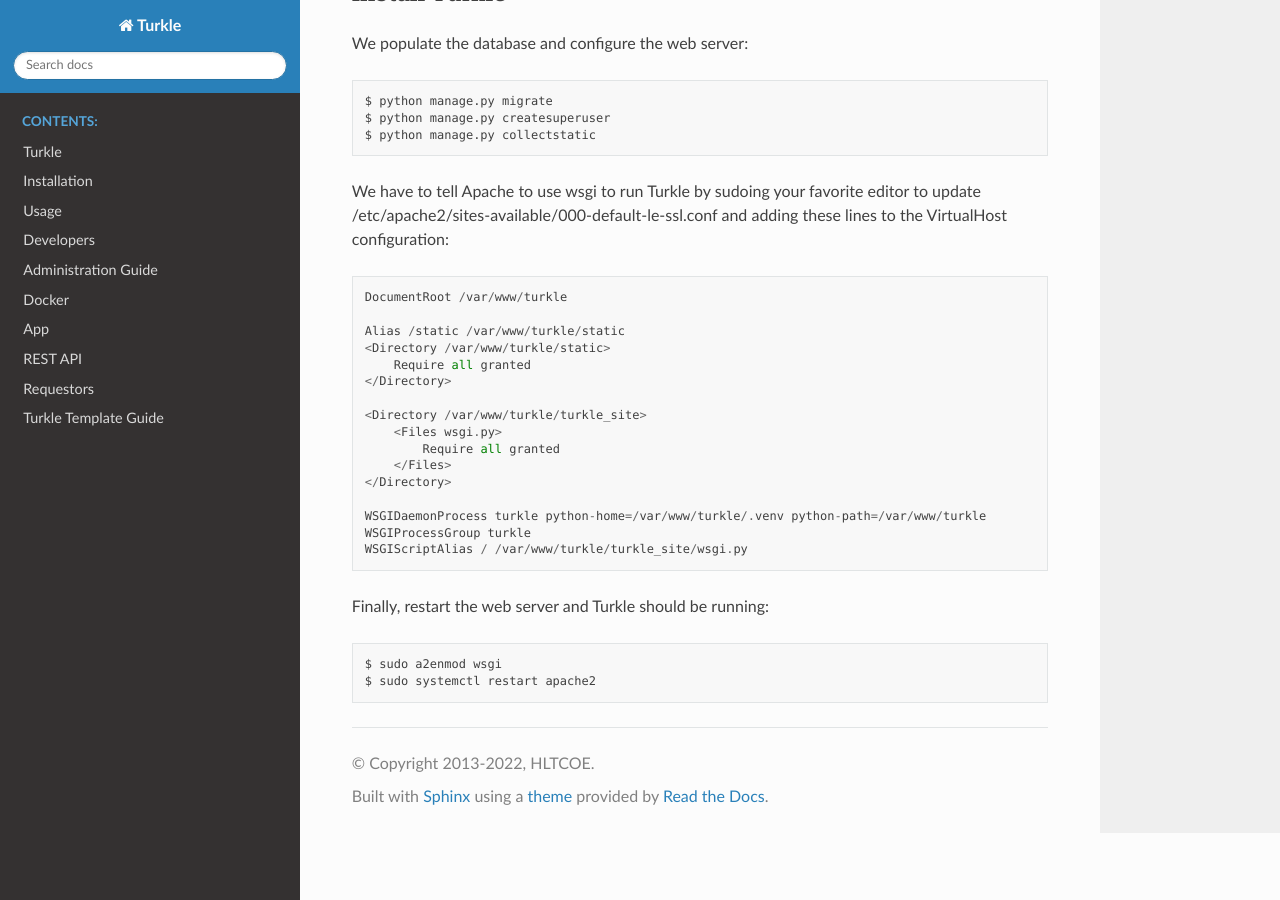
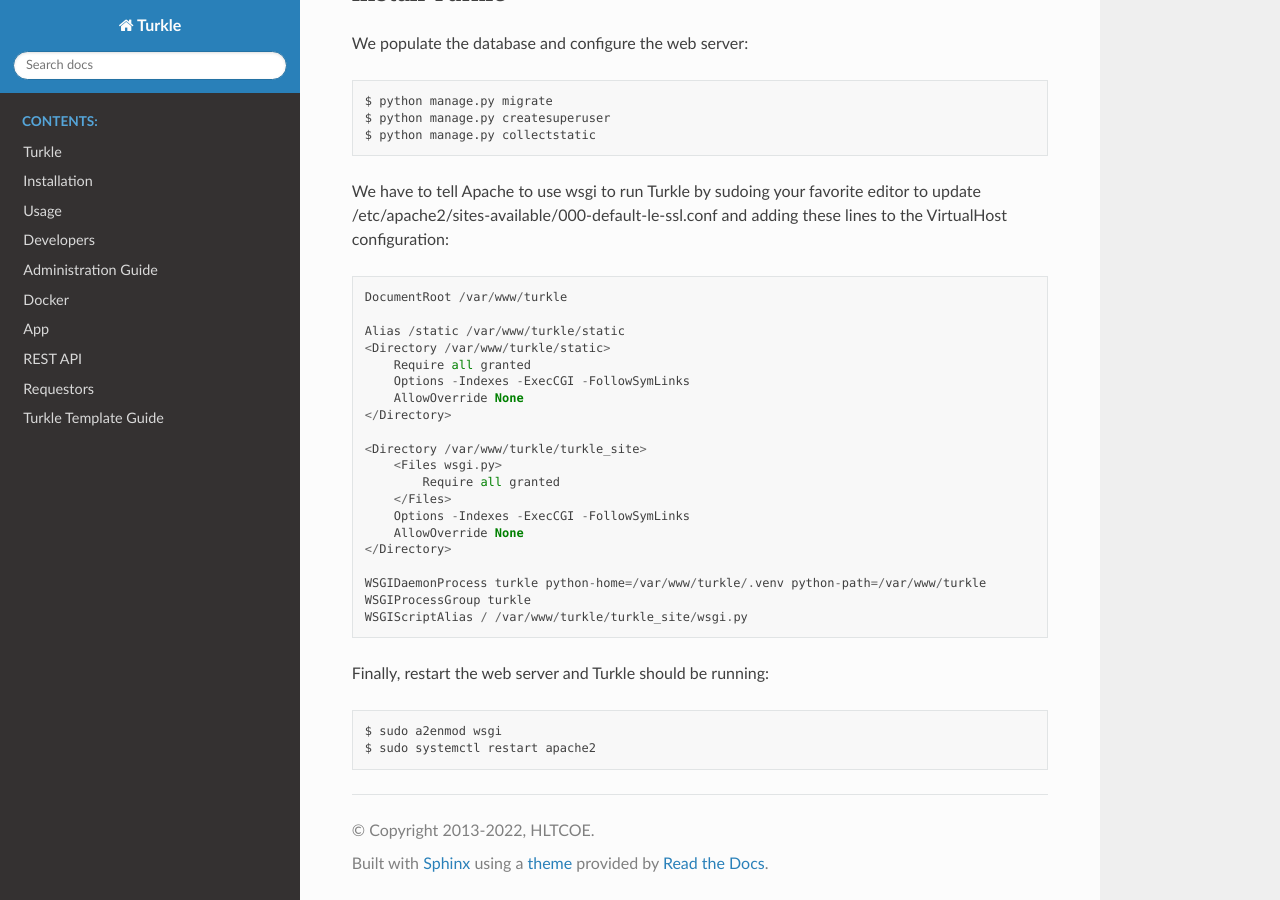
Before and after one commit to hltcoe/turkle, a Sphinx documentation site: the page built from docs/QUICK_START.rst, in a window 1280 px wide and 900 px high, scrolled down 1995 px. Built offline with Sphinx 7.4.7 and the Read the Docs theme 3.1.0, drawn with Linux system fonts in a browser that asks for light colours.

Commit message:
improved the security of the apache Directory blocks

```diff
--- a/docs/QUICK_START.rst
+++ b/docs/QUICK_START.rst
@@ -98,12 +98,16 @@
     Alias /static /var/www/turkle/static
     <Directory /var/www/turkle/static>
         Require all granted
+        Options -Indexes -ExecCGI -FollowSymLinks
+        AllowOverride None
     </Directory>
 
     <Directory /var/www/turkle/turkle_site>
         <Files wsgi.py>
             Require all granted
         </Files>
+        Options -Indexes -ExecCGI -FollowSymLinks
+        AllowOverride None
     </Directory>
 
     WSGIDaemonProcess turkle python-home=/var/www/turkle/.venv python-path=/var/www/turkle
```
